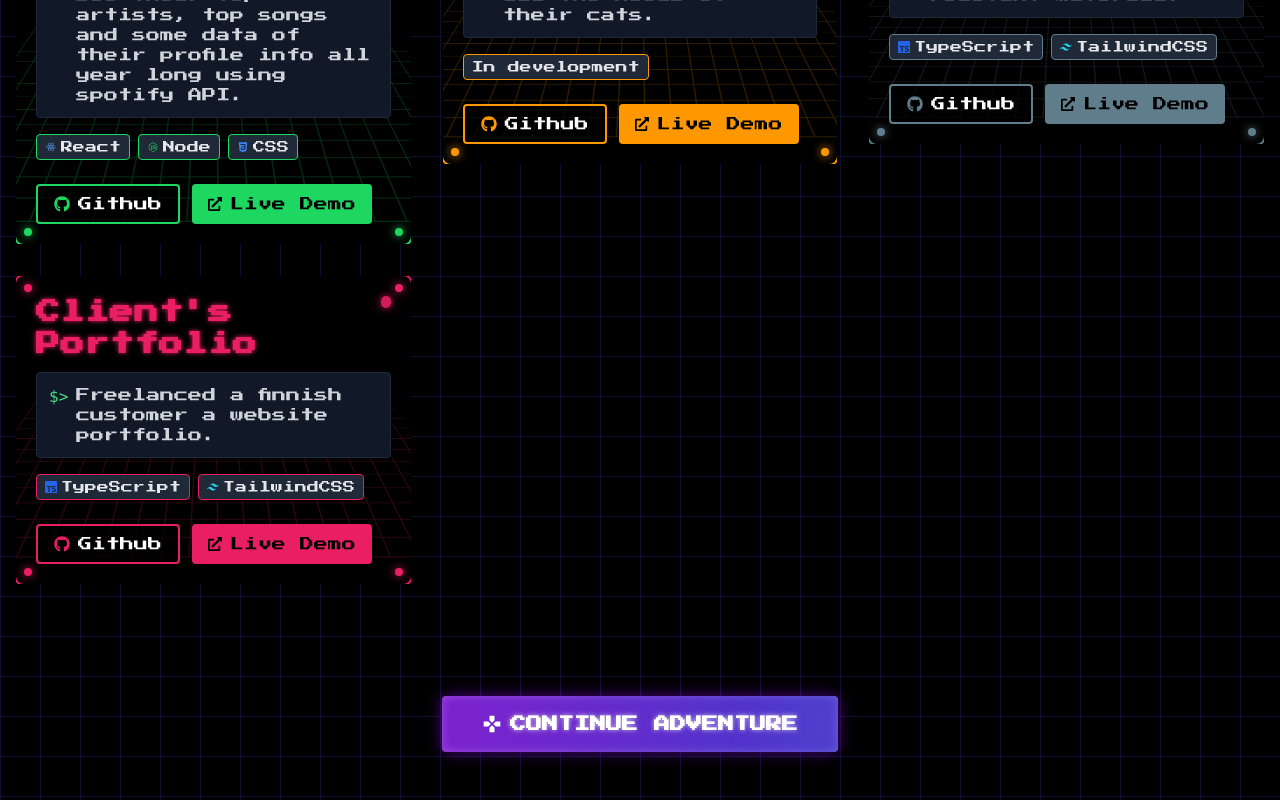
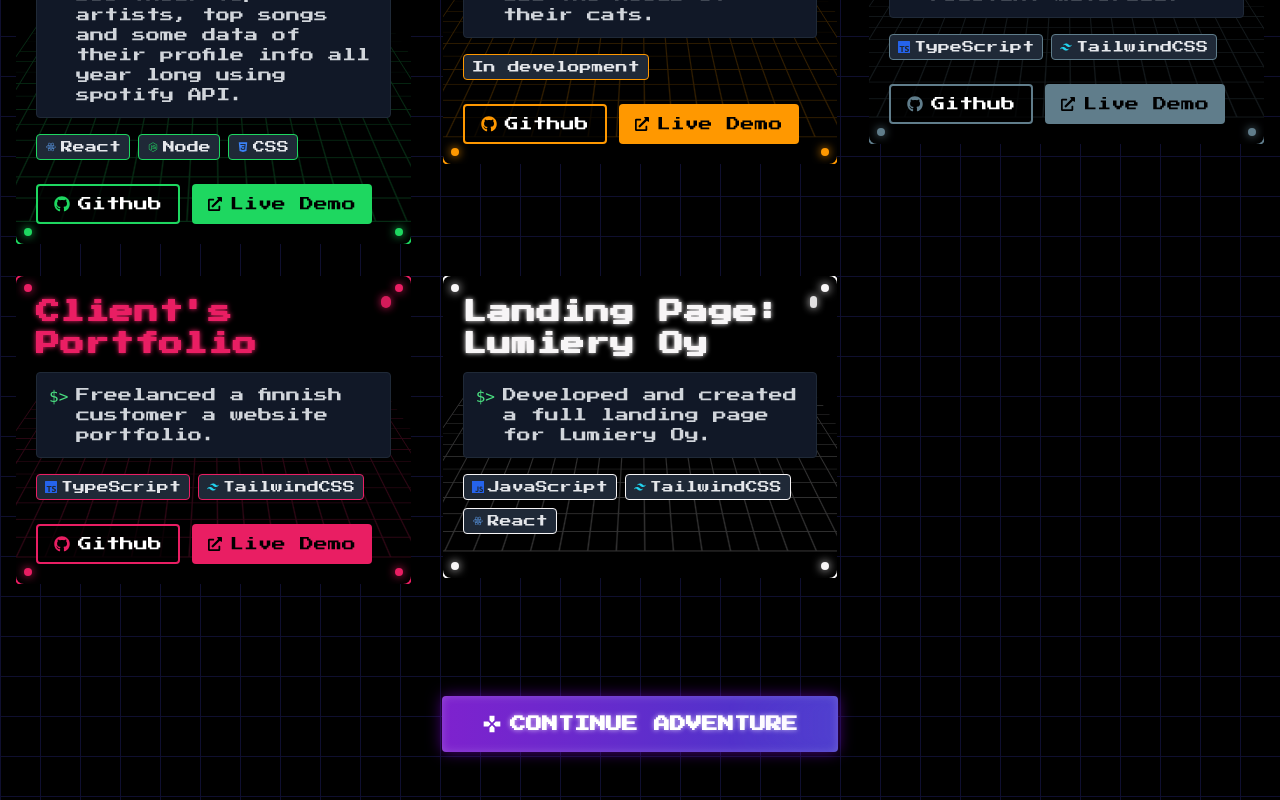
Before and after one commit to CarlosPantin/ArPortfolio, a Next.js app: page /myprojects in a window 1280 px wide. Shown: the part 764-1564 px from the top of the page. Built offline with nearby package versions, Linux system fonts and the light colour scheme.

Commit message:
New project and experience

```diff
--- a/src/app/lore/page.tsx
+++ b/src/app/lore/page.tsx
@@ -78,6 +78,14 @@
         company: "UnfairAdvantage Oy",
         description:
           "Worked on a large-scale platform application with a focus on a fullstack approach.",
+        icon: "🚀",
+      },
+      {
+        year: "2025 - Present",
+        title: "Lead Software Engineer",
+        company: "Lumiery Oy",
+        description:
+          "Lead developer for a startup. I am tasked to bring Lumiery's ideas to life using a wide range of technologies",
         icon: "🚀",
       },
       {
--- a/src/app/myprojects/page.tsx
+++ b/src/app/myprojects/page.tsx
@@ -12,7 +12,7 @@
   DiNodejsSmall,
   DiPython,
 } from "react-icons/di";
-import { SiTailwindcss, SiTypescript } from "react-icons/si";
+import { SiJavascript, SiTailwindcss, SiTypescript } from "react-icons/si";
 
 interface Project {
   id: number;
@@ -98,6 +98,15 @@
     liveSite: "https://jessika-tyni-portfolio.vercel.app/",
     color: "#E91E63",
   },
+  {
+    id: 8,
+    name: "Landing Page: Lumiery Oy",
+    description: "Developed and created a full landing page for Lumiery Oy.",
+    stacks: ["JavaScript", "TailwindCSS", "React"],
+    github: "",
+    liveSite: "",
+    color: "#f7f5f6",
+  },
 ];
 
 const stackIcons: { [key: string]: JSX.Element } = {
@@ -109,6 +118,7 @@
   Tailwind: <SiTailwindcss className="text-cyan-400" />,
   TailwindCSS: <SiTailwindcss className="text-cyan-400" />,
   TypeScript: <SiTypescript className="text-blue-600" />,
+  JavaScript: <SiJavascript className="text-blue-600" />,
 };
 
 const RetroArcadeCard: React.FC<RetroArcadeCardProps> = ({
```
